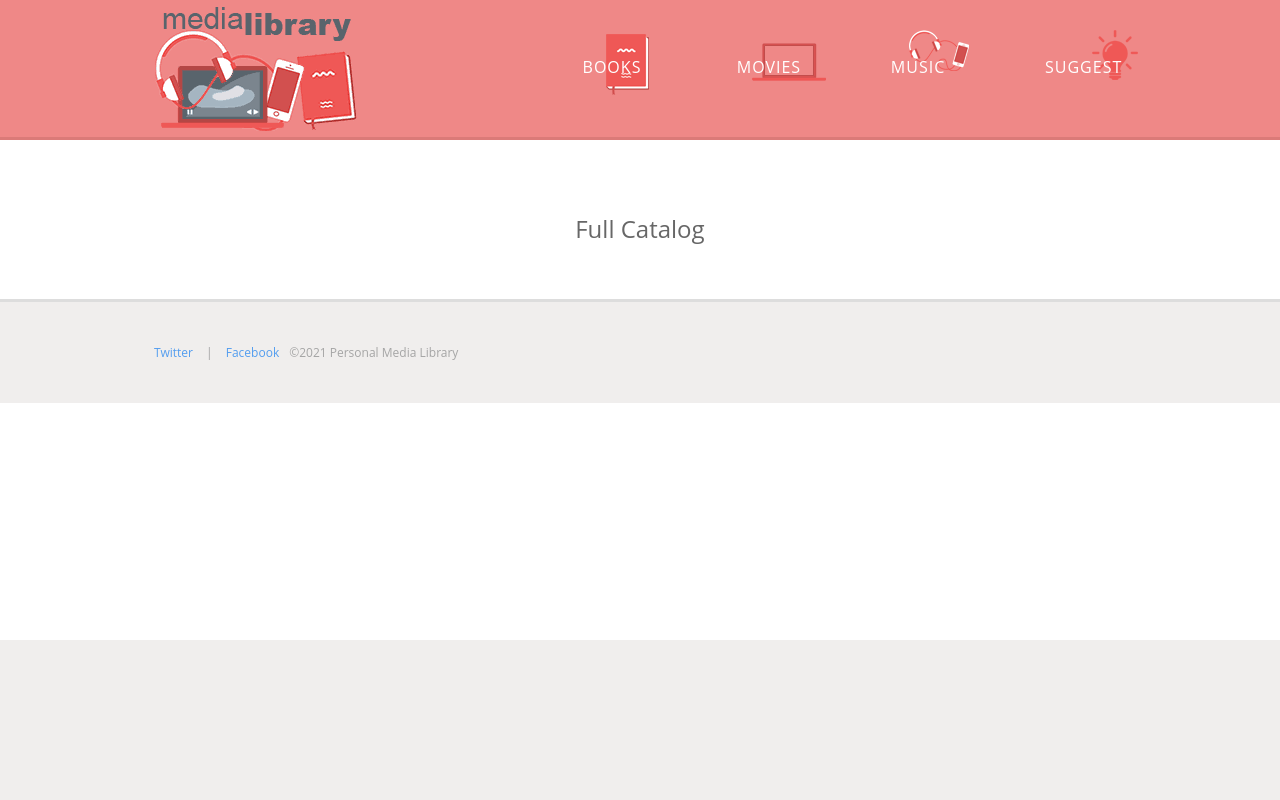
After one commit to thijsBoet/basic-php-website, a PHP site: page /catalog.php in a window 1280 px wide. The commit adds this page. Run offline with PHP 8.4, Linux system fonts and the light colour scheme.

Commit message:
added header and footer includes

```diff
--- /dev/null
+++ b/catalog.php
@@ -0,0 +1,7 @@
+<?php include('inc/header.php'); ?>
+
+<div class="section page">
+    <h1>Full Catalog</h1>
+</div>
+
+<?php include("inc/footer.php"); ?>
--- /dev/null
+++ b/inc/footer.php
@@ -0,0 +1,18 @@
+<div class="footer">
+
+    <div class="wrapper">
+
+        <ul>
+            <li><a href="http://twitter.com/treehouse">Twitter</a></li>
+            <li><a href="https://www.facebook.com/TeamTreehouse">Facebook</a></li>
+        </ul>
+
+        <p>&copy;<?php echo date('Y'); ?> Personal Media Library</p>
+
+    </div>
+
+</div>
+
+</body>
+
+</html>
--- /dev/null
+++ b/inc/header.php
@@ -0,0 +1,27 @@
+<html>
+
+<head>
+    <title><?php echo "My Personal Media Library"; ?></title>
+    <link rel="stylesheet" href="css/style.css" type="text/css">
+</head>
+
+<body>
+
+    <div class="header">
+
+        <div class="wrapper">
+
+            <h1 class="branding-title"><a href="./">Personal Media Library</a></h1>
+
+            <ul class="nav">
+                <li class="books"><a href="catalog.php?cat=books">Books</a></li>
+                <li class="movies"><a href="catalog.php?cat=movies">Movies</a></li>
+                <li class="music"><a href="catalog.php?cat=music">Music</a></li>
+                <li class="suggest"><a href="suggest.php">Suggest</a></li>
+            </ul>
+
+        </div>
+
+    </div>
+
+    <div id="content">
```
Also changed, not shown: index.php (+14 -45 lines), suggest.php (added, +7 -0 lines).
